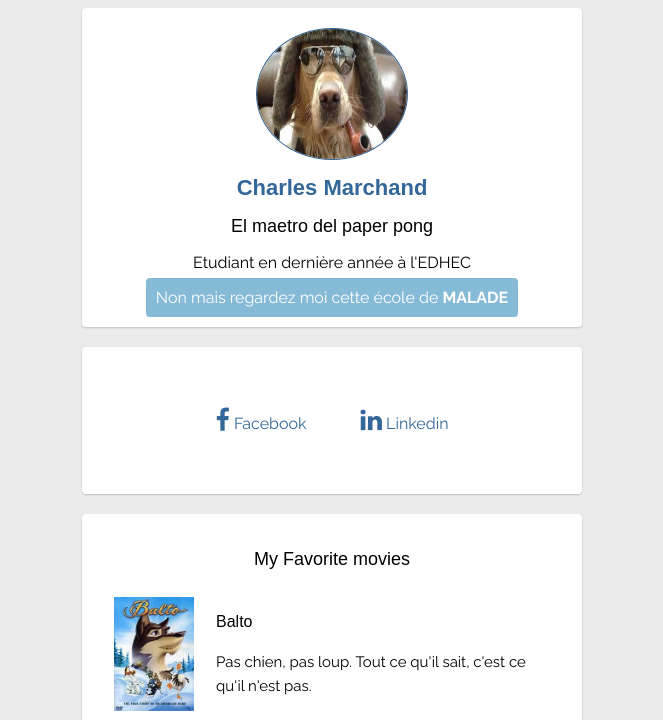
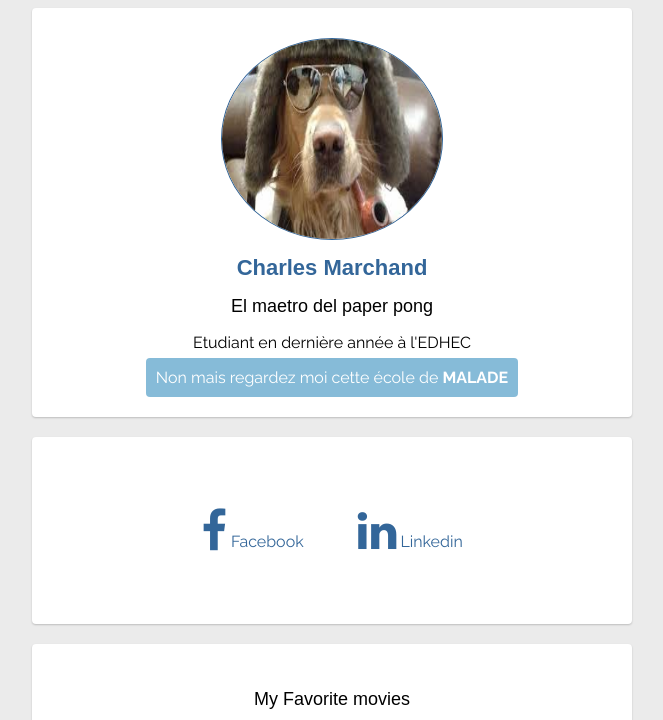
Before and after one commit to charlesmarchand/profile, a plain HTML site: page index.html in a window 1280 px wide. Shown: the top 720 px of the page, without its empty margins (308-971 px from the left). Drawn offline with Linux system fonts and the light colour scheme.

Commit message:
enhanced my profile

```diff
--- a/style.css
+++ b/style.css
@@ -51,12 +51,12 @@ table{
   }
 
 .container {
-  width: 500px;   /* This sets the width */
+  width: 600px;   /* This sets the width */
   margin: 0 auto; /* This automatically sets left/right margins */
 }
 #logo {
-  width: 150px ;
-  height: 130px ;
+  width: 220px ;
+  height: 200px ;
   border: 1px solid #336699;
 }
 .img-circle {
@@ -67,7 +67,7 @@ table{
 }
 .card{
   background: white;
-  padding: 20px;
+  padding: 30px;
   margin-bottom: 20px;
   border-radius: 4px;
   box-shadow: 0px 1px 2px 0px rgba(0, 0, 0, 0.2);
@@ -98,7 +98,7 @@ table{
 }
 
 .list-inline li i{
-  font-size: 25px;
+  font-size: 45px;
 }
 
 .btn-blue {
```
